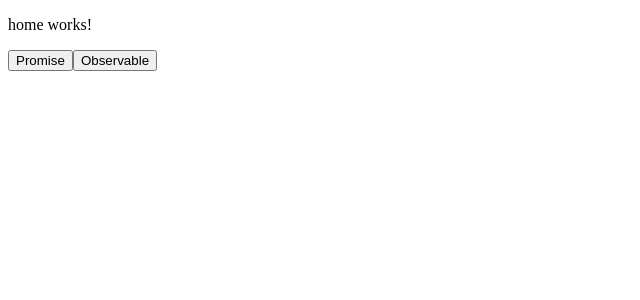
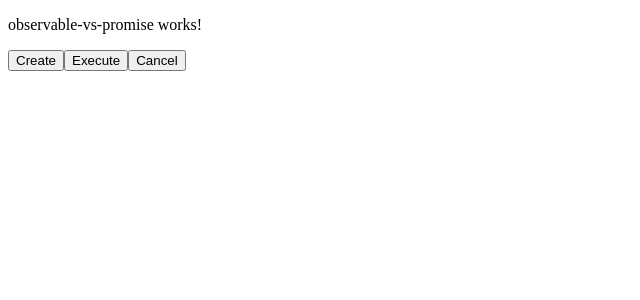
Before and after one commit to InoreNeronI/nx-workspace, an Angular app: page /observablevspromise in a window 1280 px wide. Before the commit this address led to /home. Shown: the top 300 px of the page, without its empty margins (0-640 px from the left). Built offline with nearby package versions, Linux system fonts and the light colour scheme.

Commit message:
Observable vs Promise

```diff
--- a/src/app/app-routing.module.ts
+++ b/src/app/app-routing.module.ts
@@ -3,9 +3,11 @@ import { RouterModule, Routes } from '@angular/router';
 import { HomeComponent } from './home/home.component';
 import { PromiseComponent } from './promise/promise.component';
 import { ObservableComponent } from './observable/observable.component';
+import { ObservableVsPromiseComponent } from './observable-vs-promise/observable-vs-promise.component';
 
 const routes: Routes = [
   { path: 'home', component: HomeComponent },
+  { path: 'observablevspromise', component: ObservableVsPromiseComponent },
   { path: 'promise', component: PromiseComponent },
   { path: 'observable', component: ObservableComponent },
   { path: '**', redirectTo: 'home' }
--- a/src/app/app.module.ts
+++ b/src/app/app.module.ts
@@ -6,13 +6,15 @@ import { AppComponent } from './app.component';
 import { HomeComponent } from './home/home.component';
 import { PromiseComponent } from './promise/promise.component';
 import { ObservableComponent } from './observable/observable.component';
+import { ObservableVsPromiseComponent } from './observable-vs-promise/observable-vs-promise.component';
 
 @NgModule({
   declarations: [
     AppComponent,
     HomeComponent,
     PromiseComponent,
-    ObservableComponent
+    ObservableComponent,
+    ObservableVsPromiseComponent
   ],
   imports: [
     BrowserModule,
--- /dev/null
+++ b/src/app/observable-vs-promise/observable-vs-promise.component.html
@@ -0,0 +1,6 @@
+<p>observable-vs-promise works!</p>
+
+
+<button type="button" (click)="create()">Create</button>
+<button type="button" (click)="execute()">Execute</button>
+<button type="button" (click)="cancel()">Cancel</button>
--- /dev/null
+++ b/src/app/observable-vs-promise/observable-vs-promise.component.ts
@@ -0,0 +1,77 @@
+import { Component } from '@angular/core';
+import { Observable } from 'rxjs';
+
+@Component({
+  selector: 'app-observable-vs-promise',
+  templateUrl: './observable-vs-promise.component.html',
+  styleUrls: ['./observable-vs-promise.component.scss']
+})
+export class ObservableVsPromiseComponent {
+
+  public myObservable: any;
+  public myPromise: any;
+  public mySubscription: any;
+
+  public create(): void {
+    this.myObservable = new Observable<string>((observer) => {
+      // console.log("Observable has created");
+      // observer.next("Observable has emitted 1");
+      // observer.next("Observable has emitted 2");
+      // observer.next("Observable has emitted 3");
+
+      // setInterval(() => {
+      //   observer.next("Observable is emitting data");
+      // }, 1000);
+
+      observer.next("Observable has emitted");
+    });
+
+    this.myPromise = new Promise<string>((resolve) => {
+      // console.log("Promise has created");
+      // resolve("Promise has emitted 1");
+      // resolve("Promise has emitted 2");
+      // resolve("Promise has emitted 3");
+
+      // setInterval(() => {
+      //   resolve("Promise is emitting data");
+      // }, 1000);
+
+      resolve("Promise has emitted");
+    });
+  }
+
+  execute() {
+
+    this.mySubscription = this.myObservable.subscribe(
+      (response: any) => {
+        console.log(response);
+      },
+      (error: any) => {
+
+      },
+      () => {
+        console.log("Observable complete!");
+      }
+    );
+
+
+    this.myPromise.then(
+      (response: any) => {
+        console.log(response);
+      },
+      (error: any) => {
+
+      },
+      () => {
+        console.log("Promise complete!");
+      }
+    );
+
+
+  }
+
+  cancel() {
+    this.mySubscription.unsubscribe();
+  }
+
+}
```
Also changed, not shown: src/app/observable-vs-promise/observable-vs-promise.component.scss (added), 1 other file (tests, documents, lock files or other folders).
